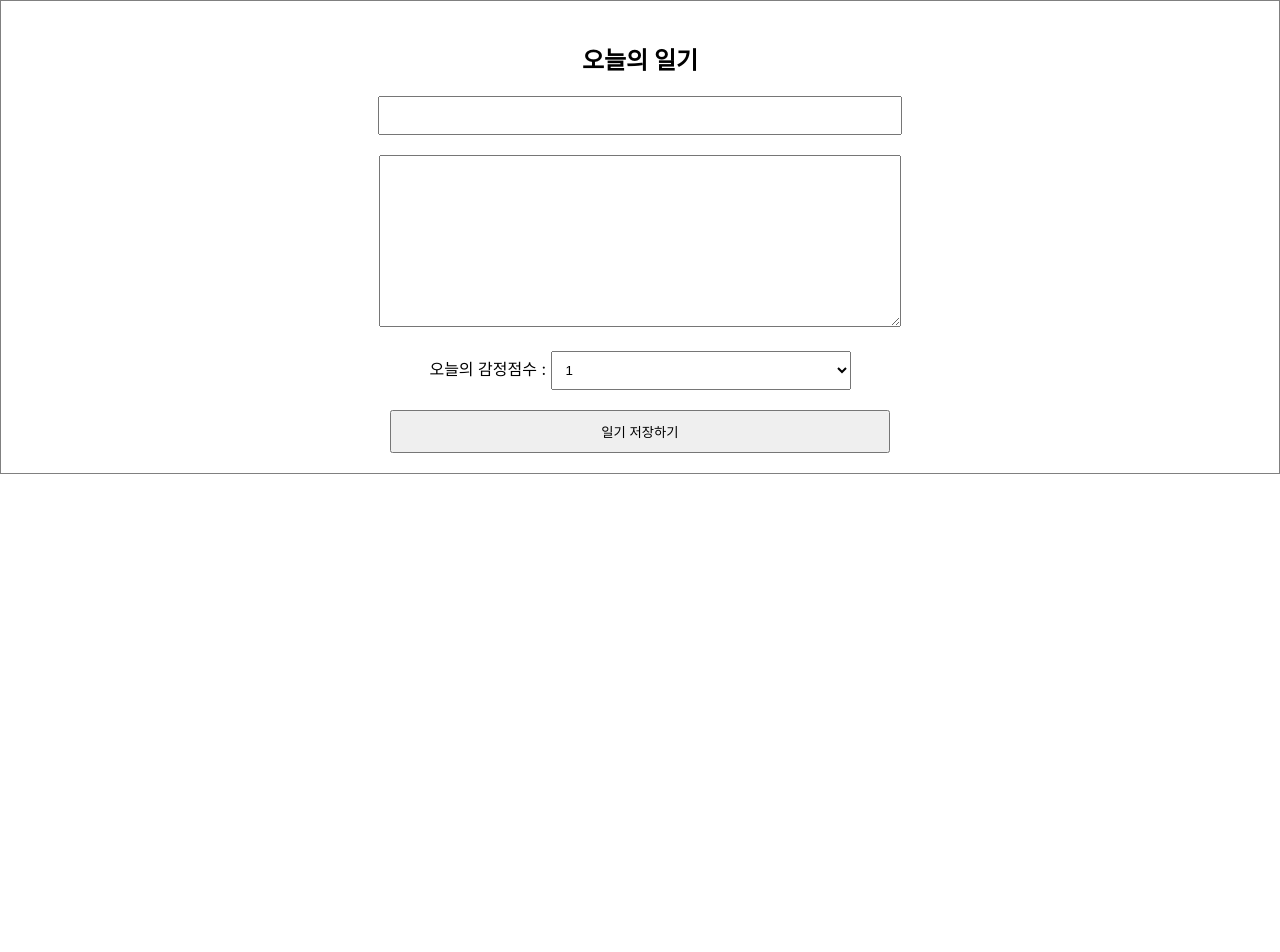
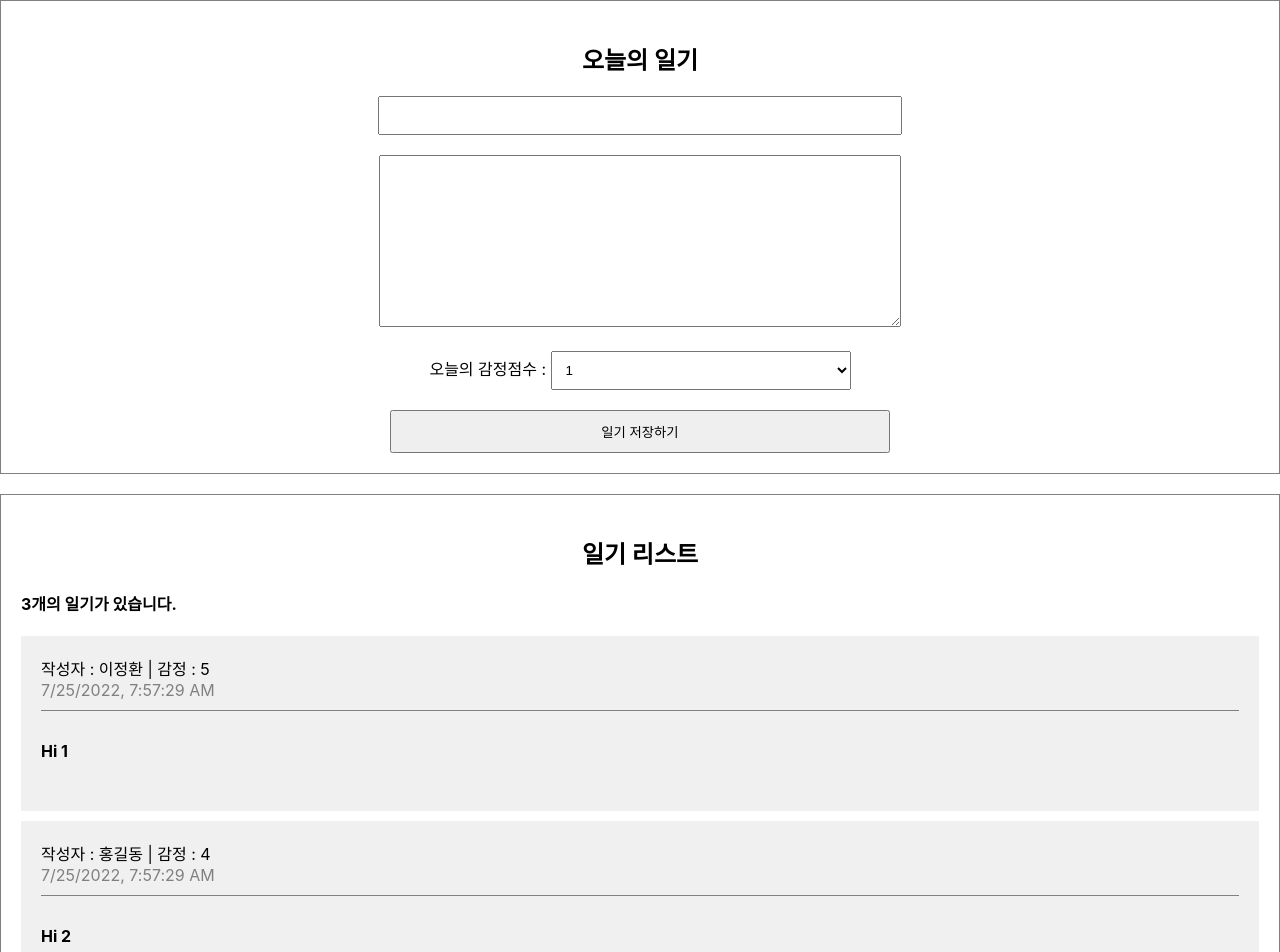
Before and after one commit to hdpyo/react-bite-size-practice, a React (Create React App) app: page / in a window 1280 px wide. Shown: the top 952 px of the page. Before the commit the page ends 800 px from the top, so only its background shows below. Built offline with nearby package versions, Linux system fonts and the light colour scheme.

Commit message:
feat: 리스트 렌더링 실습

```diff
--- a/src/App.css
+++ b/src/App.css
@@ -1,5 +1,5 @@
 .App {
-  text-align: center;
+
 }
 
 .DiaryEditor {
@@ -29,3 +29,37 @@
   padding: 10px;
   cursor: pointer;
 }
+
+/* DiaryList */
+.DiaryList {
+  border: 1px solid gray;
+  padding: 20px;
+  margin-top: 20px;
+}
+
+.DiaryList h2 {
+  text-align: center;
+}
+
+/* DiaryItem */
+.DiaryItem {
+  background-color: rgb(240, 240, 240);
+  margin-bottom: 10px;
+  padding: 20px;
+}
+
+.DiaryItem .info {
+  border-bottom: 1px solid gray;
+  padding-bottom: 10px;
+  margin-bottom: 10px;
+}
+
+.DiaryItem .date {
+  color: gray;
+}
+
+.DiaryItem .content {
+  font-weight: bold;
+  margin-bottom: 30px;
+  margin-top: 30px;
+}
--- a/src/App.js
+++ b/src/App.js
@@ -1,13 +1,43 @@
 import './App.css';
 
 import DiaryEditor from './DiaryEditor';
+import DiaryList from './DiaryList';
+
+const dummyList = [
+  {
+    id: 1,
+    author: '이정환',
+    content: 'Hi 1',
+    emotion: 5,
+    createdDate: new Date().getTime(),
+  },
+  {
+    id: 2,
+    author: '홍길동',
+    content: 'Hi 2',
+    emotion: 4,
+    createdDate: new Date().getTime(),
+  },
+  {
+    id: 3,
+    author: '허균',
+    content: 'Hi 3',
+    emotion: 3,
+    createdDate: new Date().getTime(),
+  },
+];
 
 function App() {
   return (
     <div className="App">
       <DiaryEditor />
+      <DiaryList diaryList={dummyList} />
     </div>
   );
 }
 
+DiaryList.defaultProps = {
+  diaryList: [],
+};
+
 export default App;
--- /dev/null
+++ b/src/DiaryItem.jsx
@@ -0,0 +1,16 @@
+export default function DiaryItem({
+  item: {
+    author, content, createdDate, emotion,
+  },
+}) {
+  return (
+    <div className="DiaryItem">
+      <div className="info">
+        <span>작성자 : {author} | 감정 : {emotion}</span>
+        <br />
+        <span className="date">{new Date(createdDate).toLocaleString()}</span>
+      </div>
+      <div className="content">{content}</div>
+    </div>
+  );
+}
--- /dev/null
+++ b/src/DiaryList.jsx
@@ -0,0 +1,17 @@
+import DiaryItem from './DiaryItem';
+
+export default function DiaryList({ diaryList }) {
+  return (
+    <div className="DiaryList">
+      <h2>일기 리스트</h2>
+      <h4>{diaryList.length}개의 일기가 있습니다.</h4>
+      <div>
+        {
+          diaryList.map((item) => (
+            <DiaryItem key={item.id} item={item} />
+          ))
+        }
+      </div>
+    </div>
+  );
+}
```
